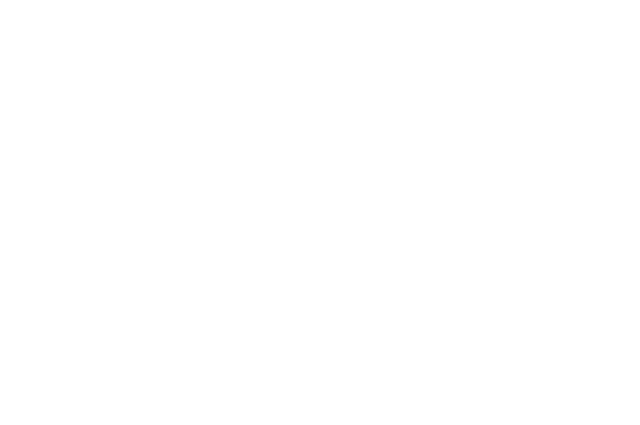
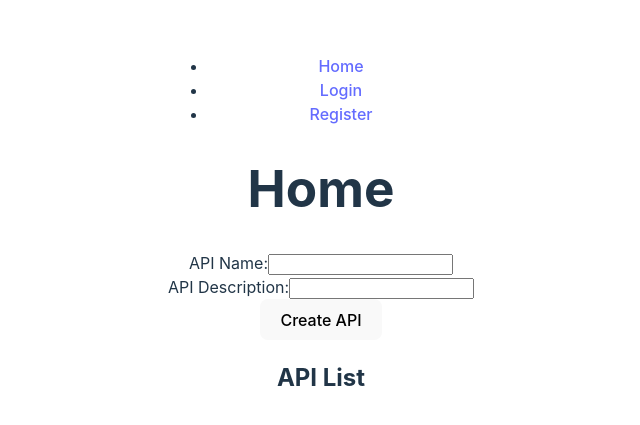
Before and after one commit to Estefano-Lostaunau/ryapi, a React (Vite) app: page / in a window 1280 px wide. Before the commit this address had no page. Shown: the part 173-598 px from the top of the page, without its empty margins (319-959 px from the left). Built offline with nearby package versions, Linux system fonts and the light colour scheme.

Commit message:
refactor: restructure routing by introducing Header component and consolidating routes

```diff
--- a/src/app/App.tsx
+++ b/src/app/App.tsx
@@ -1,18 +1,14 @@
 import React from 'react';
-import { BrowserRouter as Router, Route, Routes } from 'react-router-dom';
-import Home from './pages/Home';
-import Login from './pages/Login';
-import Register from './pages/Register';
+import { BrowserRouter as Router } from 'react-router-dom';
+import Header from './components/Header';
+import AppRoutes from './routes';
 import './App.css';
 
 function App() {
   return (
     <Router>
-      <Routes>
-        <Route path="/home" element={<Home />} />
-        <Route path="/login" element={<Login />} />
-        <Route path="/register" element={<Register />} />
-      </Routes>
+      <Header />
+      <AppRoutes />
     </Router>
   );
 }
--- /dev/null
+++ b/src/app/components/Header.tsx
@@ -0,0 +1,24 @@
+import React from 'react';
+import { Link } from 'react-router-dom';
+
+const Header = () => {
+  return (
+    <header>
+      <nav>
+        <ul>
+          <li>
+            <Link to="/">Home</Link>
+          </li>
+          <li>
+            <Link to="/login">Login</Link>
+          </li>
+          <li>
+            <Link to="/register">Register</Link>
+          </li>
+        </ul>
+      </nav>
+    </header>
+  );
+};
+
+export default Header;
--- a/src/app/routes.tsx
+++ b/src/app/routes.tsx
@@ -1,17 +1,16 @@
 import React from 'react';
-import { BrowserRouter as Router, Route, Routes } from 'react-router-dom';
+import { Route, Routes } from 'react-router-dom';
 import Home from './pages/Home';
 import Login from './pages/Login';
 import Register from './pages/Register';
 
 const AppRoutes = () => (
-  <Router>
-    <Routes>
-      <Route path="/home" element={<Home />} />
-      <Route path="/login" element={<Login />} />
-      <Route path="/register" element={<Register />} />
-    </Routes>
-  </Router>
+  <Routes>
+    <Route path="/" element={<Home />} />
+    <Route path="/home" element={<Home />} />
+    <Route path="/login" element={<Login />} />
+    <Route path="/register" element={<Register />} />
+  </Routes>
 );
 
 export default AppRoutes;
```
